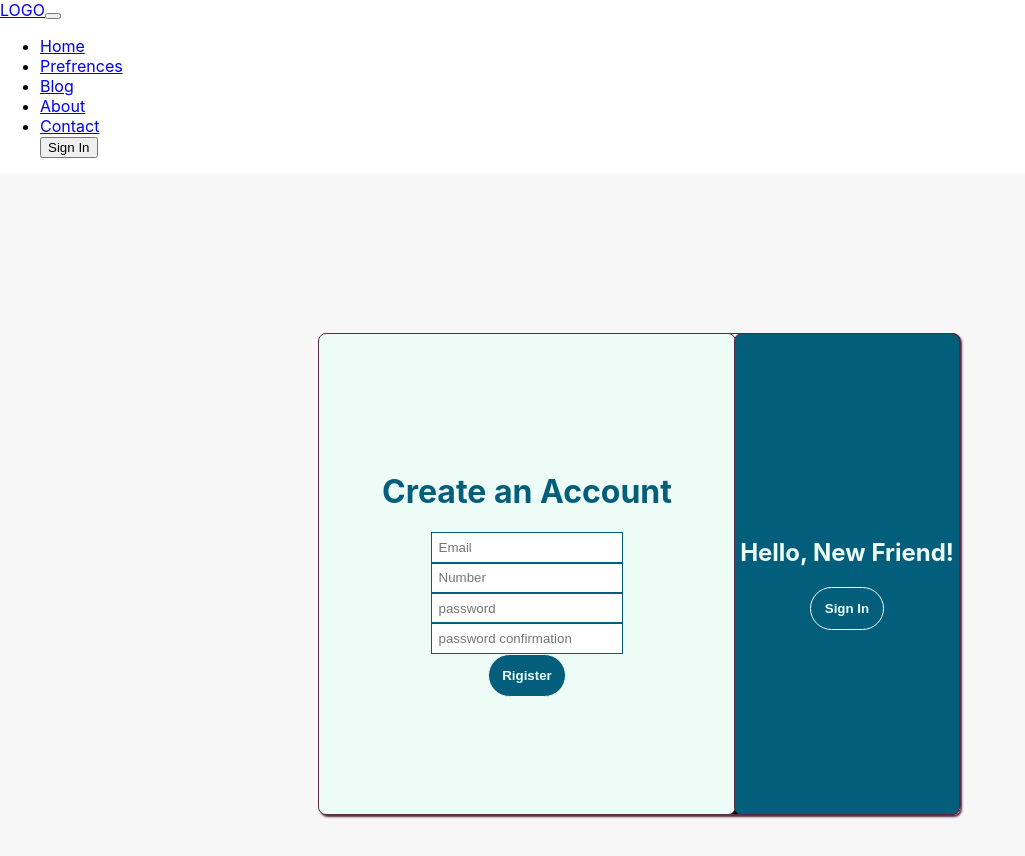
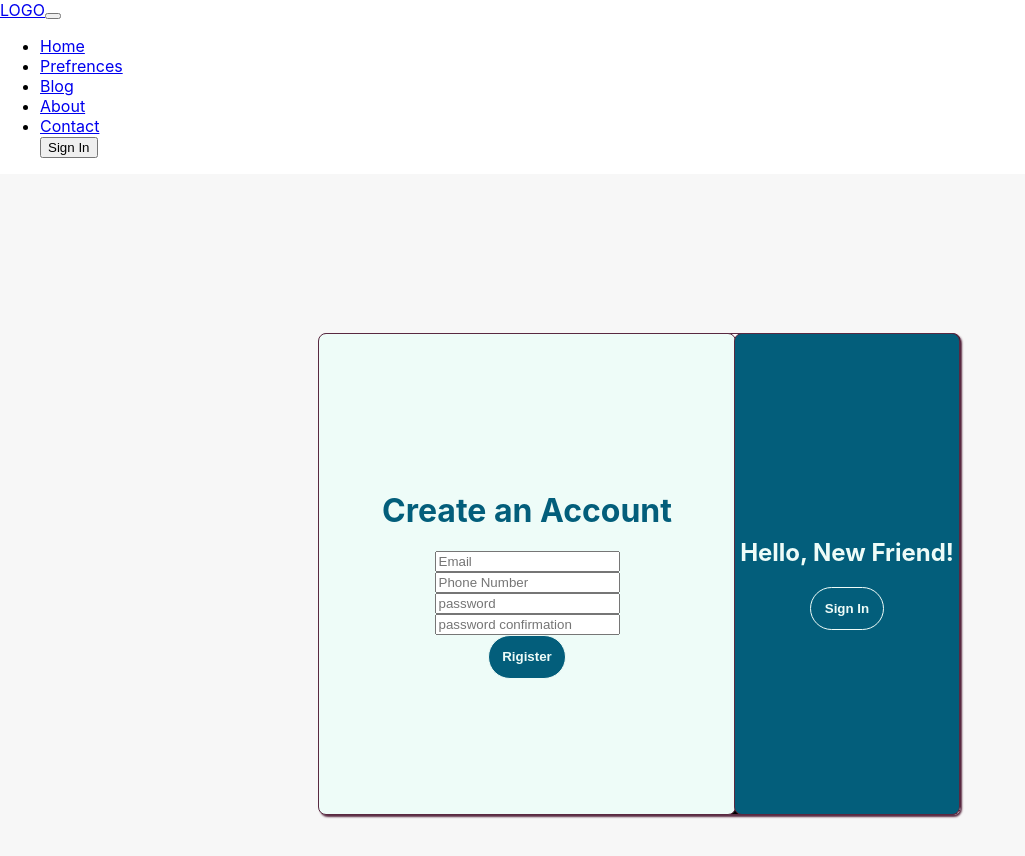
Before and after one commit to Alzubair98/ozyapi, a React (Create React App) app: page /home in a window 1280 px wide. Both pictures are taken after typing "name@example.com", "Sample123" into the empty fields and a click on the button "Create Account". Shown: the top 856 px of the page, without its empty margins (0-1025 px from the left). Built offline with nearby package versions, Linux system fonts and the light colour scheme; the HTML template or start-up script is replaced by a standard one.

Commit message:
fix bugs

```diff
--- a/src/App.js
+++ b/src/App.js
@@ -67,7 +67,7 @@ function App() {
               <Home handleLogin={handleLogin} user={user.loggedInStatus} />
             }
           />
-          <Route path="/dashboard" element={<Dashboard />} />
+          <Route path="/dashboard" element={<Dashboard user={user} />} />
         </Routes>
       </BrowserRouter>
     </div>
--- a/src/component/Home/home.css
+++ b/src/component/Home/home.css
@@ -124,7 +124,7 @@
 }
 
 /* All Inputs Styling */
-input {
+/* input {
     padding: 0.5em;
     border: 1px solid #035E7B;
-}
+} */
--- a/src/component/auth/Login.jsx
+++ b/src/component/auth/Login.jsx
@@ -53,6 +53,7 @@ const Login = (props) => {
           type="email"
           name="email"
           placeholder="Email"
+          className="form-control"
           value={user.email}
           onChange={handleChange}
           required
@@ -61,6 +62,7 @@ const Login = (props) => {
           type="password"
           name="password"
           placeholder="password"
+          className="form-control mt-2"
           value={user.password}
           onChange={handleChange}
           required
--- a/src/component/auth/Registration.jsx
+++ b/src/component/auth/Registration.jsx
@@ -57,14 +57,17 @@ const Rigstration = (props) => {
           type="email"
           name="email"
           placeholder="Email"
+          className="form-control"
           value={user.email}
           onChange={handleChange}
           required
         />
         <input
-          type="number"
+          type="tel"
           name="number"
-          placeholder="Number"
+          placeholder="Phone Number"
+          className="form-control mt-2"
+          pattern="[+]{1}[0-9]{11,14}"
           value={user.number}
           onChange={handleChange}
           required
@@ -73,6 +76,7 @@ const Rigstration = (props) => {
           type="password"
           name="password"
           placeholder="password"
+          className="form-control mt-2"
           value={user.password}
           onChange={handleChange}
           required
@@ -81,6 +85,7 @@ const Rigstration = (props) => {
           type="password"
           name="password_confirmation"
           placeholder="password confirmation"
+          className="form-control mt-2"
           value={user.password_confirmation}
           onChange={handleChange}
           required
--- a/src/component/dashboard/Dashboard.jsx
+++ b/src/component/dashboard/Dashboard.jsx
@@ -28,7 +28,6 @@ function Dashboard() {
       .then((response) => {
         if (response) {
           console.log("house status", response);
-          // setImage(data.image_url)
         }
       })
       .catch((error) => {
@@ -52,9 +51,7 @@ function Dashboard() {
           placeholder="house type"
           required
         />
-        {/* <br />
-        <label htmlFor="house type">image</label>
-        <input type="file" name="house_image" required /> */}
+
         <br />
         <label htmlFor="house type">images</label>
         <input type="file" multiple name="images" required />
```
